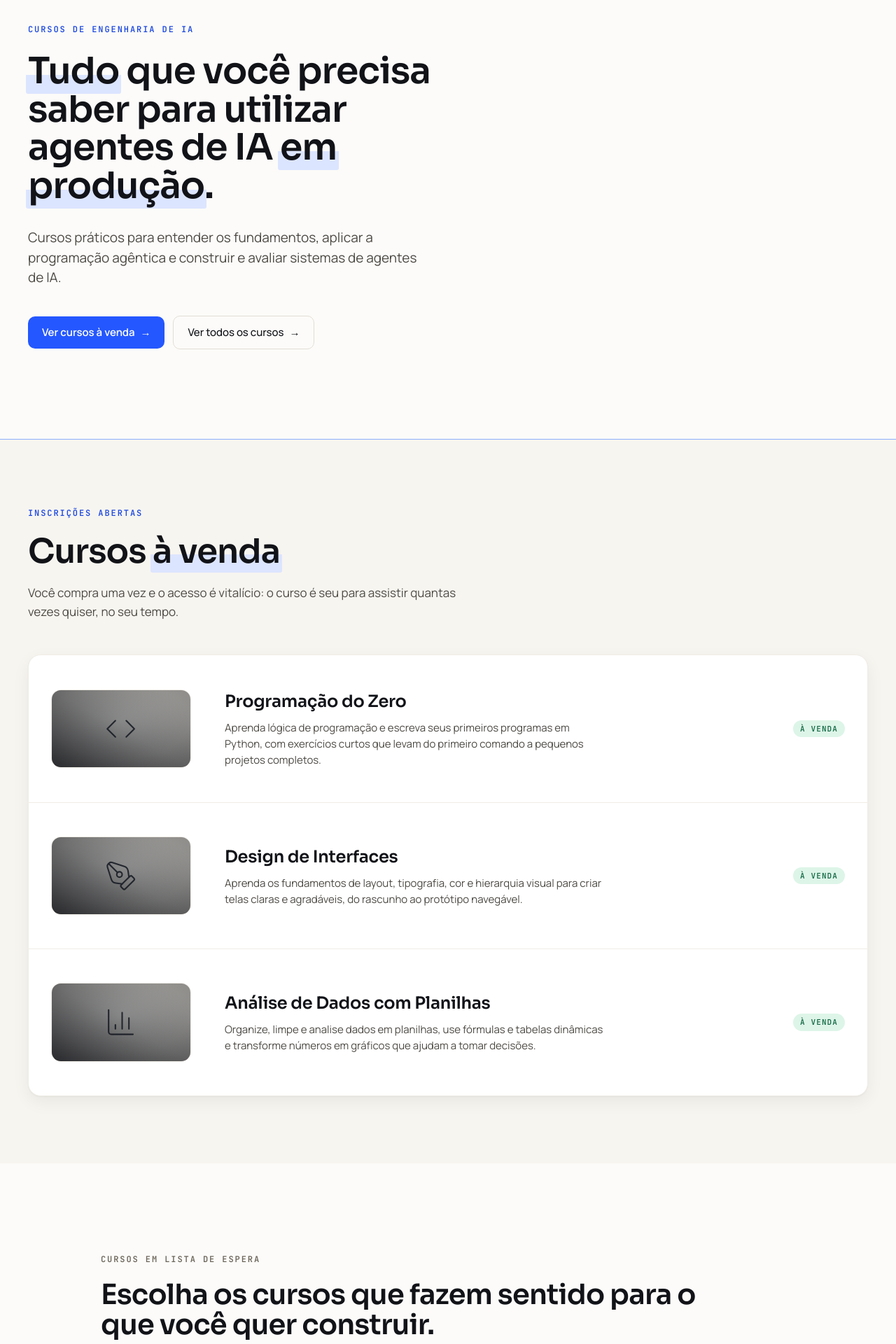
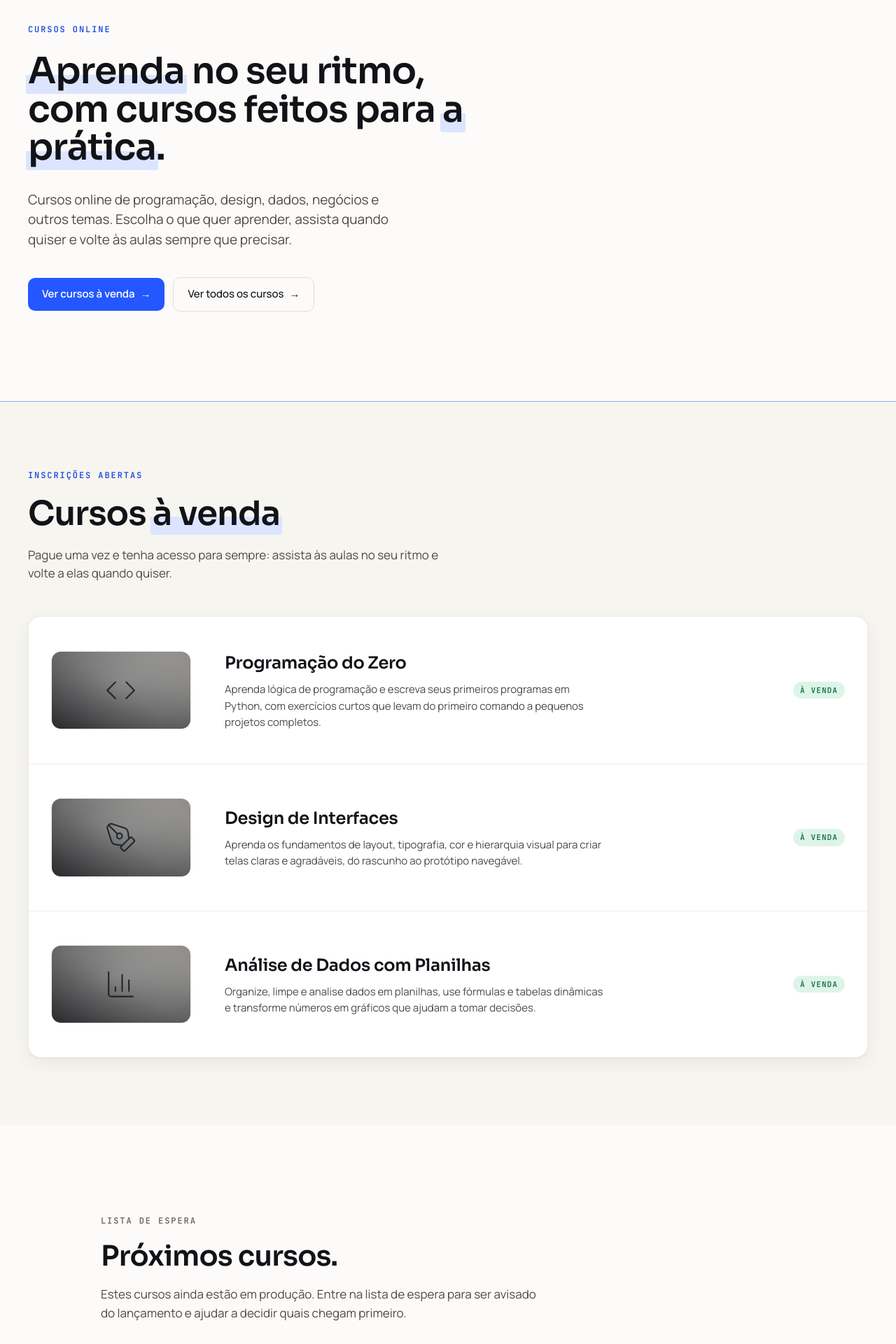
Before and after one commit to dev-labs-ai/aulaflix, a Next.js app: page / in a window 1280 px wide. Shown: the part 160-2080 px from the top of the page at 70% size. Built offline with nearby package versions, Linux system fonts and the light colour scheme.

Commit message:
feat(home): replace the reference copy with generic Aulaflix copy
The hero, section headings, about text and site title and description
now describe Aulaflix as a general online course platform instead of
reusing the reference site's wording.

```diff
--- a/src/app/(site)/page.tsx
+++ b/src/app/(site)/page.tsx
@@ -22,17 +22,17 @@ function Hero() {
       <div className="lg:grid lg:grid-cols-12 lg:gap-x-12">
         <div className="lg:col-span-8 lg:col-start-1">
           <p className="anim-hero font-mono text-[11px] font-semibold uppercase tracking-[0.12em] text-ink-accent sm:text-[12px] sm:tracking-[0.16em]">
-            Cursos de Engenharia de IA
+            Cursos online
           </p>
           <h1
             id="hero-title"
             className="anim-hero anim-hero-delay-1 mt-6 max-w-[640px] font-heading text-[30px] leading-[1.12] font-semibold tracking-[-0.02em] text-ink sm:text-[40px] sm:leading-[1.08] lg:text-[44px] lg:leading-[1.08] xl:text-[52px] xl:leading-[1.05]"
           >
-            <Highlight>Tudo</Highlight> que você precisa saber para utilizar agentes de IA <Highlight>em produção</Highlight>.
+            <Highlight>Aprenda</Highlight> no seu ritmo, com cursos feitos para <Highlight>a prática</Highlight>.
           </h1>
           <p className="anim-hero anim-hero-delay-2 mt-8 max-w-[48ch] font-sans text-[17px] leading-normal text-ink-tertiary sm:text-[19px]">
-            Cursos práticos para entender os fundamentos, aplicar a programação agêntica e construir e avaliar
-            sistemas de agentes de IA.
+            Cursos online de programação, design, dados, negócios e outros temas. Escolha o que quer aprender,
+            assista quando quiser e volte às aulas sempre que precisar.
           </p>
           <div className="anim-hero anim-hero-delay-3 mt-10 flex flex-wrap items-center gap-3">
             <ButtonLink href="/#a-venda">Ver cursos à venda</ButtonLink>
@@ -62,7 +62,7 @@ function OnSaleSection() {
               Cursos <Highlight>à venda</Highlight>
             </h2>
             <p className="mt-5 max-w-[60ch] font-sans text-[16px] leading-[1.55] text-ink-tertiary sm:text-[17px]">
-              Você compra uma vez e o acesso é vitalício: o curso é seu para assistir quantas vezes quiser, no seu tempo.
+              Pague uma vez e tenha acesso para sempre: assista às aulas no seu ritmo e volte a elas quando quiser.
             </p>
           </header>
         </div>
@@ -78,22 +78,22 @@ function WaitlistSection() {
       <div className="lg:grid lg:grid-cols-12 lg:gap-x-12">
         <div className="reveal lg:col-span-9 lg:col-start-2">
           <header>
-            <Eyebrow>Cursos em lista de espera</Eyebrow>
+            <Eyebrow>Lista de espera</Eyebrow>
             <h2
               id="cursos-title"
               className="mt-5 font-heading text-[30px] leading-[1.12] font-semibold tracking-[-0.02em] text-ink sm:text-[40px] sm:leading-[1.08]"
             >
-              Escolha os cursos que fazem sentido para o que você quer construir.
+              Próximos cursos.
             </h2>
             <p className="mt-5 max-w-[640px] font-sans text-[16px] leading-[1.55] text-ink-tertiary sm:text-[17px]">
-              Entre na lista de espera dos temas que mais importam para você. As listas ajudam a decidir quais cursos
-              entram primeiro em produção; novos cursos serão adicionados ao currículo com o tempo.
+              Estes cursos ainda estão em produção. Entre na lista de espera para ser avisado do lançamento e ajudar a
+              decidir quais chegam primeiro.
             </p>
           </header>
         </div>
         <CourseList
           courses={waitlistCourses}
-          label="Cursos do currículo"
+          label="Próximos cursos"
           className="mt-12 lg:col-span-11 lg:col-start-2 lg:mt-16"
         />
         <div className="reveal mt-12 lg:col-span-11 lg:col-start-2">
@@ -105,7 +105,7 @@ function WaitlistSection() {
               ringOffset.canvas,
             )}
           >
-            Ver o currículo completo
+            Ver todos os cursos
             <span aria-hidden="true" className="font-mono">
               →
             </span>
--- a/src/content/home.ts
+++ b/src/content/home.ts
@@ -2,7 +2,7 @@
 
 /** Texto da seção Sobre. */
 export const about = [
-  "O Aulaflix é uma plataforma de cursos sobre Engenharia de IA. Cada curso parte de problemas concretos e avança junto com a implementação, mostrando os detalhes que fazem diferença quando um sistema com IA sai do protótipo e vai para produção.",
-  "Os cursos são independentes: você escolhe os temas que fazem sentido para o que quer construir, dos fundamentos de modelos e agentes até o domínio de ferramentas específicas, como Claude Code, Codex e Agent Skills.",
-  "Você compra cada curso uma vez e o acesso é vitalício, para assistir no seu ritmo e voltar às aulas quando precisar. As listas de espera ajudam a decidir quais cursos entram primeiro em produção, e novos temas são adicionados ao currículo com o tempo.",
+  "O Aulaflix é uma plataforma de cursos online para quem quer aprender algo novo ou se aprofundar no que já faz. Os cursos são divididos em módulos curtos, com aulas em vídeo e materiais de apoio.",
+  "Cada curso é independente: você escolhe os temas que fazem sentido para você, sem assinatura e sem uma ordem obrigatória.",
+  "Depois da compra, o curso é seu para sempre. Os cursos que ainda estão em produção ficam em lista de espera, e quem se inscreve é avisado por e-mail no lançamento.",
 ];
--- a/src/content/site.ts
+++ b/src/content/site.ts
@@ -1,13 +1,12 @@
-// Conteúdo global do site. Os textos ainda são placeholders copiados da referência
-// (programe.ai) e devem ser trocados pelo conteúdo do Aulaflix.
+// Conteúdo global do site.
 
 export const site = {
   name: "Aulaflix",
   // O logotipo renderiza `brand.base` + `brand.accent` (este último na cor de destaque).
   brand: { base: "Aula", accent: "flix" },
-  title: "Aulaflix — Formação em Engenharia de IA",
+  title: "Aulaflix — Cursos online para aprender no seu ritmo",
   description:
-    "Formação em Engenharia de IA. Aprenda como sistemas com IA são projetados, construídos e avaliados.",
+    "Cursos online de programação, design, dados, negócios e outros temas. Aprenda no seu ritmo, com acesso vitalício.",
   legalName: "AULAFLIX TECNOLOGIA LTDA",
 };
 
```
Also changed, not shown: 1 other file (tests, documents, lock files or other folders).
